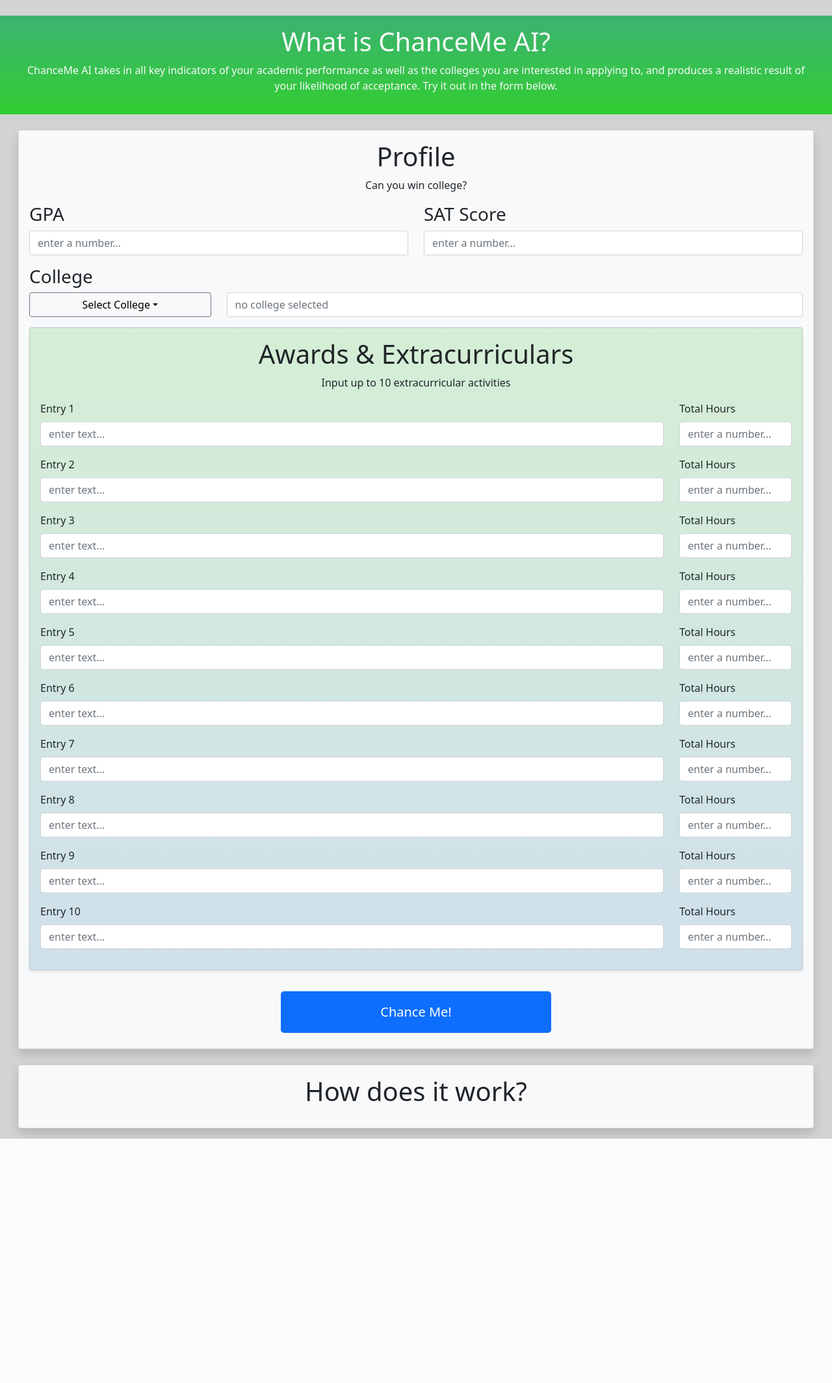
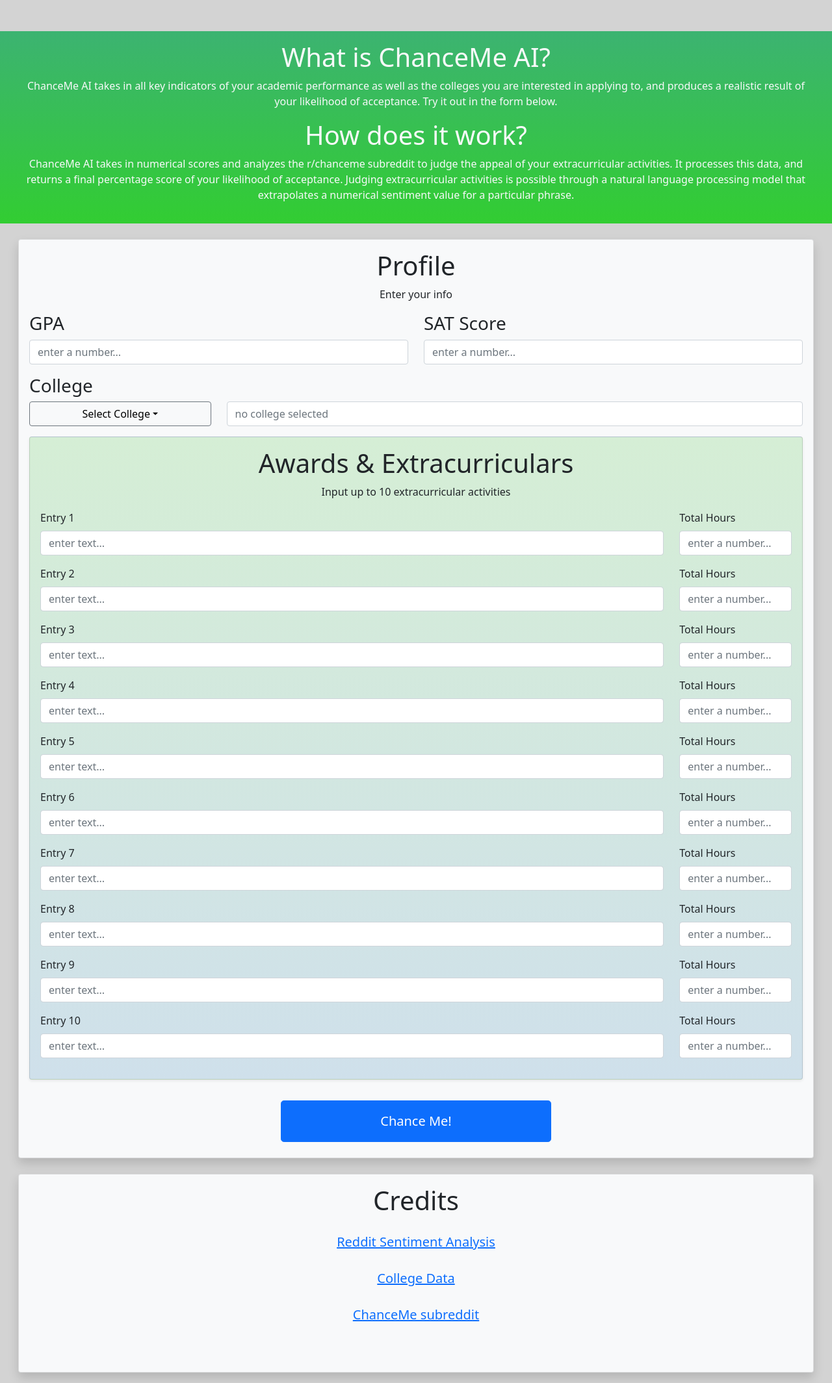
Before and after one commit to elliotdelano/hackathon-project, a Flask app: page / in a window 1280 px wide. Shown: the part 56-2185 px from the top of the page at 65% size. Before the commit the page ends 1809 px from the top, so only its background shows below. Run offline with Flask 2, Linux system fonts and the light colour scheme.

Commit message:
stuff 27

```diff
--- a/templates/index.html
+++ b/templates/index.html
@@ -19,20 +19,21 @@
             <div class="collapse navbar-collapse" id="navbarsExample04">
                 <ul class="navbar-nav me-auto mb-2 mb-md-0">
                     <li class="nav-item">
-                        <a class="nav-link" aria-current="page" href="#">About</a>
+                        <a class="nav-link" aria-current="page" href="#about">About</a>
                     </li>
                     <li class="nav-item">
-                        <a class="nav-link" aria-current="page" href="#">Input</a>
+                        <a class="nav-link" aria-current="page" href="#input">Input</a>
                     </li>
                     <li class="nav-item">
-                        <a class="nav-link" aria-current="page" href="#">Credits</a>
+                        <a class="nav-link" aria-current="page" href="#credits">Credits</a>
                     </li>
                 </ul>
             </div>
         </div>
     </nav>
 
-    <div class="row m-0 mt-4">
+
+    <div class="row m-0 mt-5" id="about">
         <div class="card bg-header text-light border-0 rounded-0">
             <div class="card-body">
                 <h1 class="text-center display-6">What is ChanceMe AI?</h1>
@@ -41,15 +42,22 @@
                     performance as well as the colleges you are interested in
                     applying to, and produces a realistic result of your likelihood
                     of acceptance. Try it out in the form below.</p>
+                <h1 class="text-center display-6">How does it work?</h1>
+                <p class="text-center ">ChanceMe AI takes in numerical scores and
+                  analyzes the r/chanceme subreddit to judge the appeal of your
+                  extracurricular activities. It processes this data, and returns
+                a final percentage score of your likelihood of acceptance. Judging
+              extracurricular activities is possible through a natural language processing model
+            that extrapolates a numerical sentiment value for a particular phrase.</p>
             </div>
         </div>
     </div>
-    <div class="row m-3 mt-4">
+    <div class="row m-3 mt-4" id="input">
         <div class="container">
             <div class="card bg-light text-dark shadow">
                 <div class="card-body">
                     <h1 class="text-center">Profile</h1>
-                    <p class="text-center ">Can you win college?</p>
+                    <p class="text-center ">Enter your info</p>
                     <form action="/chanceme" method="POST" enctype="multipart/form-data" autocomplete="off">
 
                         <div class="row mb-3">
@@ -255,12 +263,17 @@
         </div>
     </div>
 
-    <div class="row m-3 mt-4">
+    <div class="row m-3 mt-4" id="credits">
         <div class="container">
             <div class="card bg-light text-dark shadow">
                 <div class="card-body">
-                    <h1 class="text-center">How does it work?</h1>
-                    <p class="text-center "></p>
+                    <h1 class="text-center mb-3">Credits</h1>
+                    <div class="row">
+                      <a role="button" class="btn btn-lg btn-link mb-2" href="https://github.com/KevHg/reddit-sentiment">Reddit Sentiment Analysis</a>
+                      <a role="button" class="btn btn-lg btn-link mb-2" href="https://downloads.compassprep.com/compass_guide_to_admission_testing.pdf">College Data</a>
+                      <a role="button" class="btn btn-lg btn-link mb-5" href="https://www.reddit.com/r/chanceme/">ChanceMe subreddit</a>
+                    </div>
+
                 </div>
             </div>
         </div>
```
Also changed, not shown: 15 other files.
